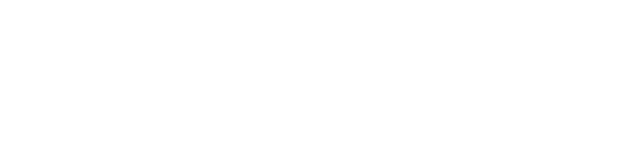
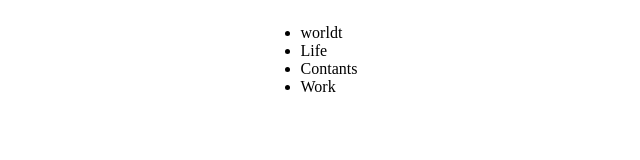
Before and after one commit to Baigaziev/18.11.22, a plain HTML site: page index.html in a window 1280 px wide. Shown: the whole page, without its empty margins (331-971 px from the left). Drawn offline with Linux system fonts and the light colour scheme.

Commit message:
added nav and ul li and styled stylecss

```diff
--- a/index.html
+++ b/index.html
@@ -8,6 +8,16 @@
   <title>Hello worldt</title>
 </head>
 <body>
+  <nav>
+    <div class="container">
+      <ul>
+        <li>worldt</li>
+        <li>Life</li>
+        <li>Contants</li>
+        <li>Work</li>
+      </ul>
+    </div>
+  </nav>
 
 </body>
 </html>
--- a/style.css
+++ b/style.css
@@ -1,3 +1,7 @@
 * {
   box-sizing: border-box;
 }
+.container {
+  display: flex;
+  justify-content: center;
+}
```
